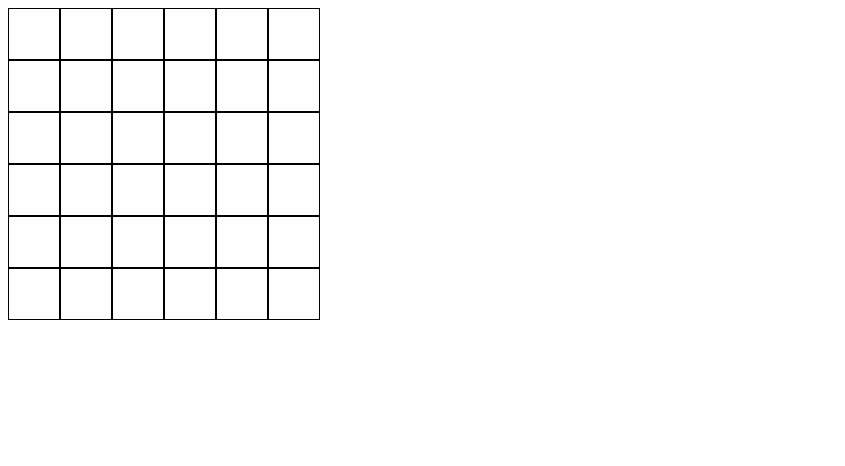
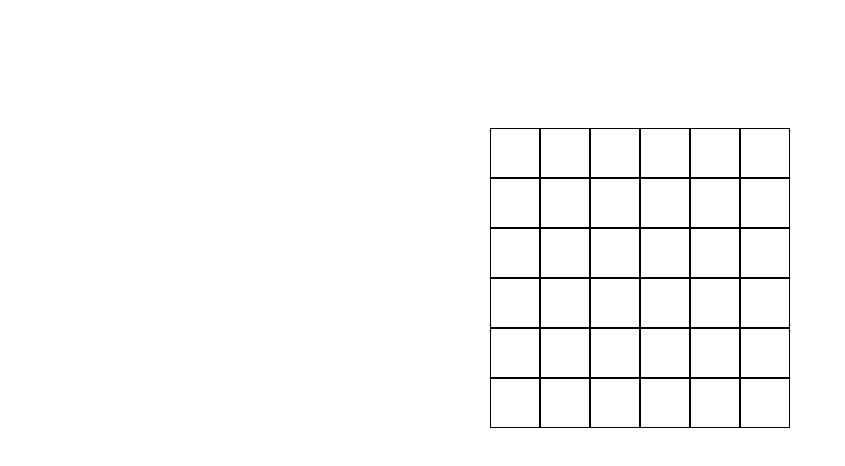
Before and after one commit to mishaRozdorozhniuk/snake-game, a plain HTML site: page index.html in a window 1280 px wide. Shown: the whole page, without its empty margins (0-845 px from the left). Drawn offline with Linux system fonts and the light colour scheme.

Commit message:
Update style.css

```diff
--- a/style.css
+++ b/style.css
@@ -1,7 +1,15 @@
+* {
+    margin: 0;
+    padding: 0;
+    box-sizing: border-box;
+}
+
 main {
     display: grid;
     grid-template-columns: 1fr 1fr 1fr 1fr 1fr 1fr;
     max-width: 300px;
+    margin: auto;
+    margin-top: 10%;
 }
 
 .snake-cell {
```
